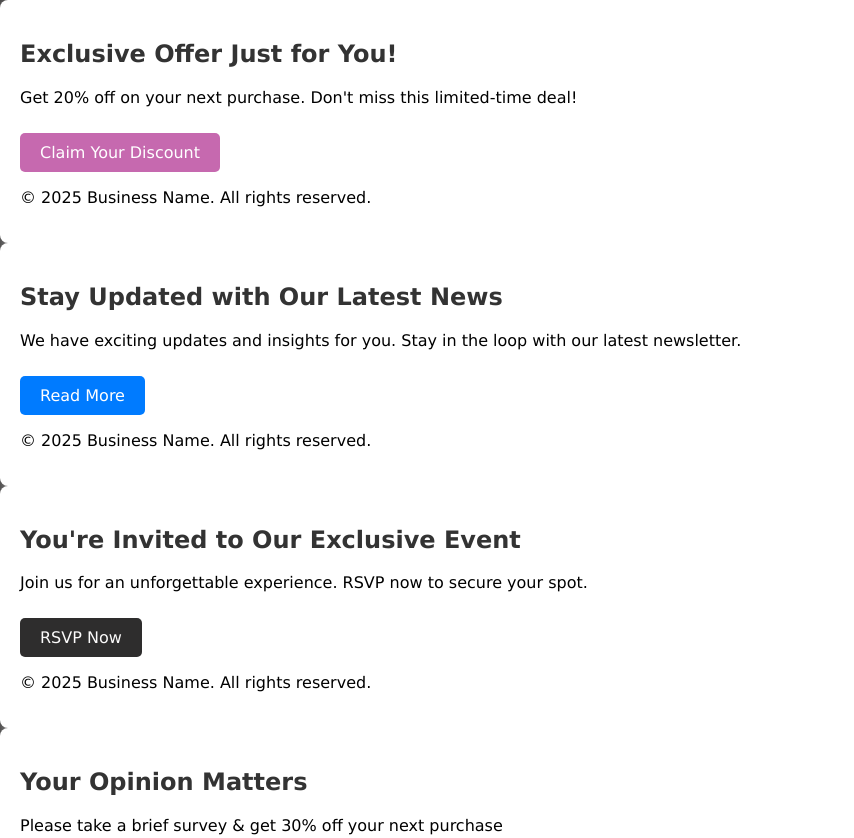
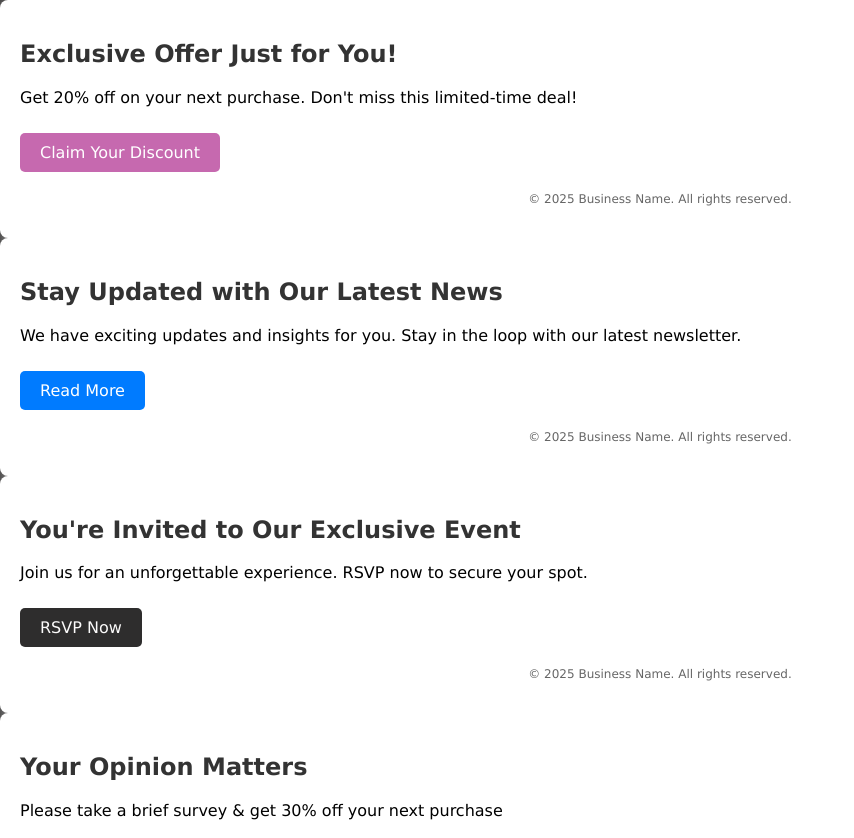
Before and after one commit to teli203/email-marketing, a plain HTML site: page index.html in a window 1280 px wide. Shown: the top 838 px of the page, without its empty margins (0-854 px from the left). Drawn offline with Linux system fonts and the light colour scheme.

Commit message:
Add style to the footer

```diff
--- a/style/styles.css
+++ b/style/styles.css
@@ -48,3 +48,10 @@ h2 {
     background: #1e4d01;
     color: #ffffff;
 }
+
+.footer {
+    text-align: center;
+    margin-top: 20px;
+    font-size: 12px;
+    color: #666;
+}
```
